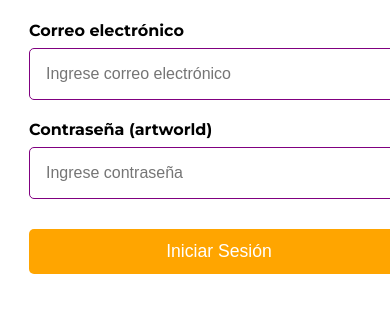
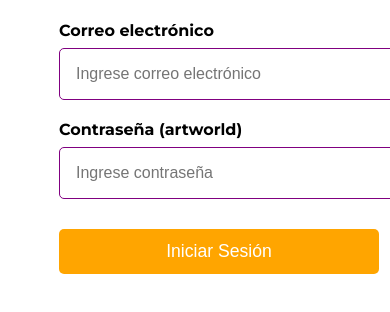
Before and after one commit to ninminnin/Sognart, a website: page index.html in a window 390 px wide. Shown: the part 362-674 px from the top of the page. Drawn offline with Linux system fonts and the light colour scheme.

Commit message:
Update login.css

```diff
--- a/login.css
+++ b/login.css
@@ -140,13 +140,30 @@ html, body {
     display: flex;
     justify-content: flex-start;
     padding-top: 2rem;
+    align-items: center;
+  }
+
+  .login-box form {
+    width: 100%;
+    max-width: 320px; /* Puedes subir a 340px o 360px si quieres más ancho */
+  }
+
+  .input-group {
+    width: 100%;
+  }
+
+  .input-group input {
+    width: 100%;     /* Igual que el botón */
+    padding: 1rem;
+  }
+
+  .login-button {
+    width: 100%;     /* MISMO ancho que inputs */
+    max-width: 100%; /* Asegura igualdad */
   }
 
   .login-box h2 {
     font-size: 1.7rem;
-  }
-
-  .input-group input {
-    padding: 1rem;
+    text-align: center;
   }
 }
```
